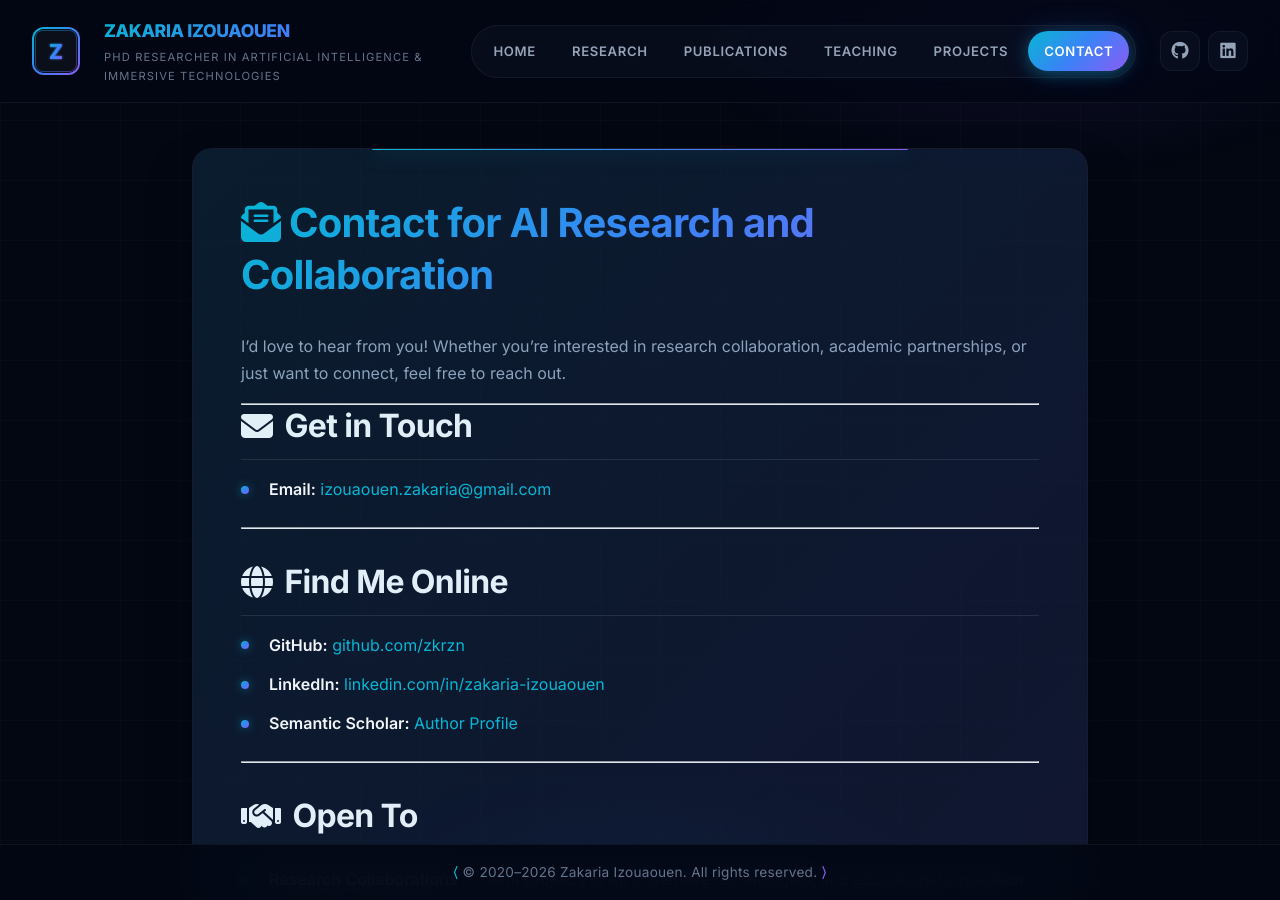
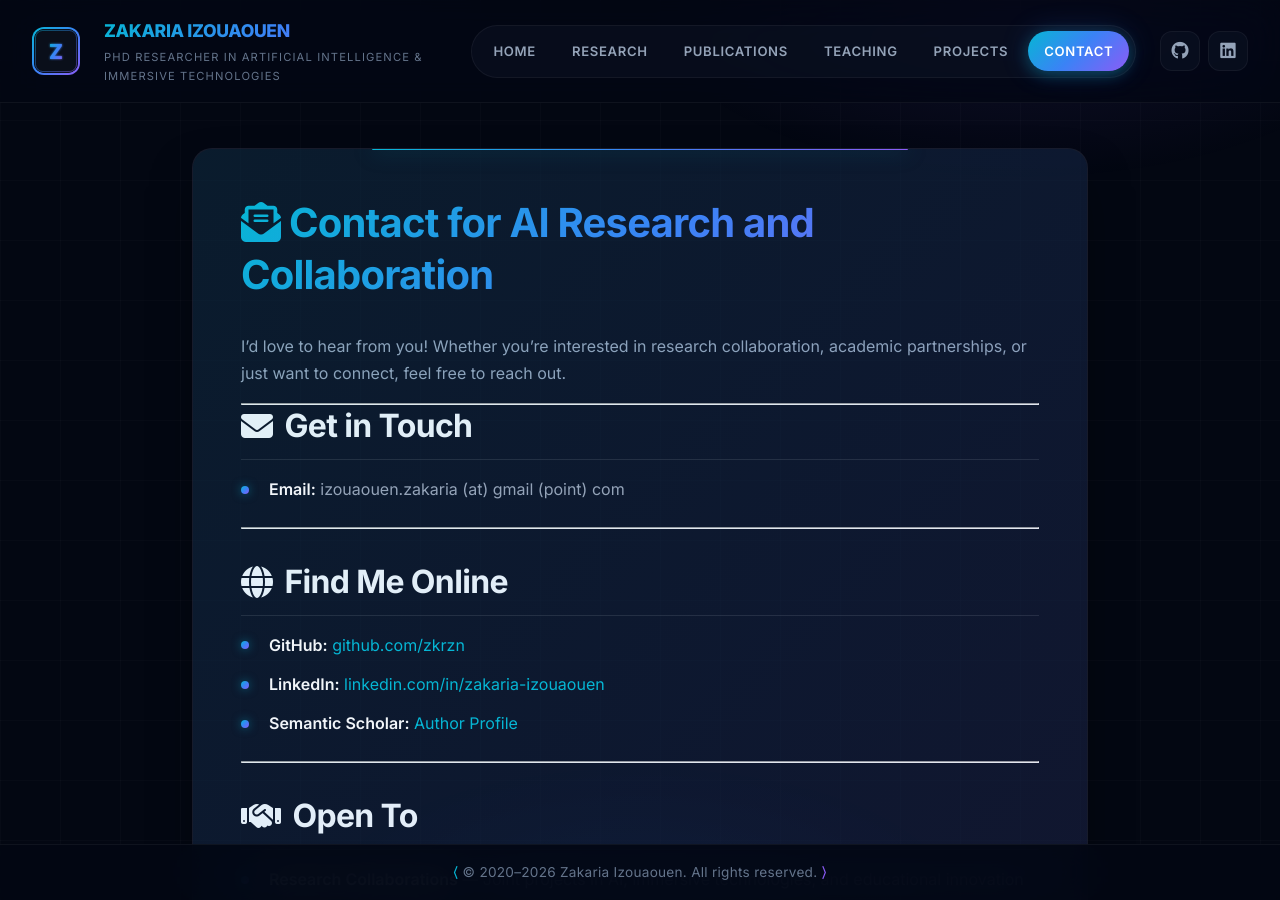
Before and after one commit to zkrzn/zkrzn.github.io, a Jekyll site: the page built from _pages/contact.md, in a window 1280 px wide and 900 px high. Built offline with Jekyll 4.4.1, drawn with Linux system fonts in a browser that asks for light colours.

Commit message:
Change email format to obfuscate address
Updated email format for privacy.

```diff
--- a/_pages/contact.md
+++ b/_pages/contact.md
@@ -12,7 +12,7 @@ I'd love to hear from you! Whether you're interested in research collaboration,
 
 ## <i class="fa-solid fa-envelope" aria-hidden="true"></i> Get in Touch
 
-- **Email:** [izouaouen.zakaria@gmail.com](mailto:izouaouen.zakaria@gmail.com)
+- **Email:** izouaouen.zakaria (at) gmail (point) com
 
 ---
 
```
